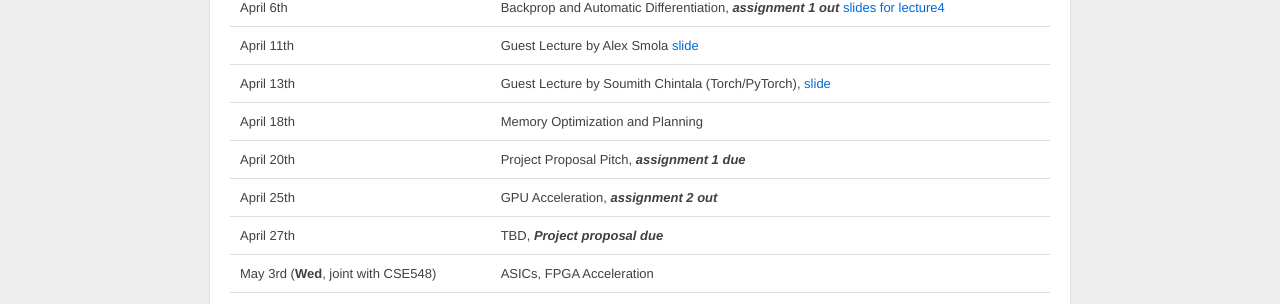
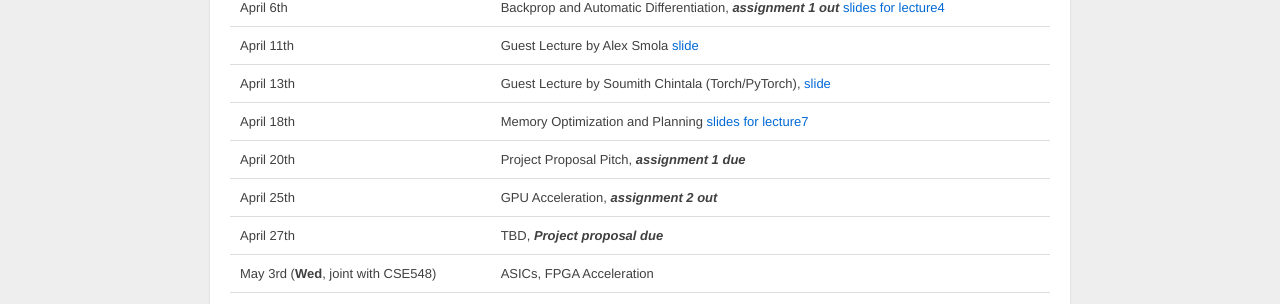
Before and after one commit to dlsys-course/dlsys-course.github.io, a Jekyll site: the page built from schedule.md, in a window 1280 px wide and 1146 px high. Shown: the part 369-673 px from the top of the window. Built offline with Jekyll 4.4.1, drawn with Linux system fonts in a browser that asks for light colours.

Commit message:
add lecture 7 slide

```diff
--- a/schedule.md
+++ b/schedule.md
@@ -22,7 +22,7 @@ happen on Wed/Friday instead (see the schedule for details).
 | April 6th                |   Backprop and Automatic Differentiation, ***assignment 1 out*** [slides for lecture4](pdf/lecture4.pdf) |
 | April 11th               |   Guest Lecture by Alex Smola [slide](pdf/alex_smola_guest_lecture.pdf) |
 | April 13th               |   Guest Lecture by Soumith Chintala (Torch/PyTorch), [slide](pdf/soumith_guest_lecture.pdf)  |
-| April 18th               |   Memory Optimization and Planning                    |
+| April 18th               |   Memory Optimization and Planning [slides for lecture7](pdf/lecture7.pdf) |
 | April 20th               |   Project Proposal Pitch, ***assignment 1 due***                    |
 | April 25th               |   GPU Acceleration, ***assignment 2 out***   |
 | April 27th               |   TBD,  ***Project proposal due***    |
```
Also changed, not shown: 1 other file.
